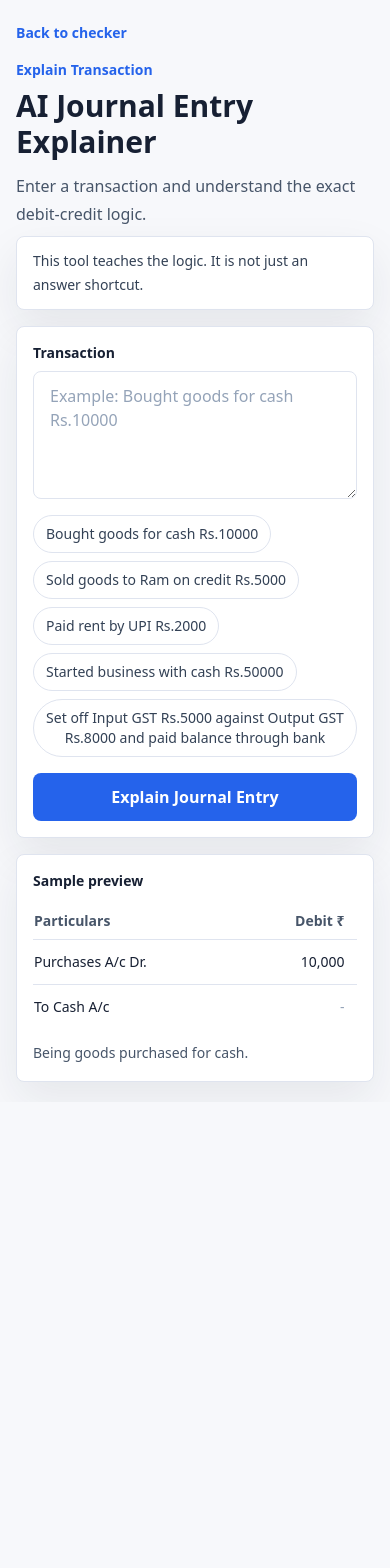
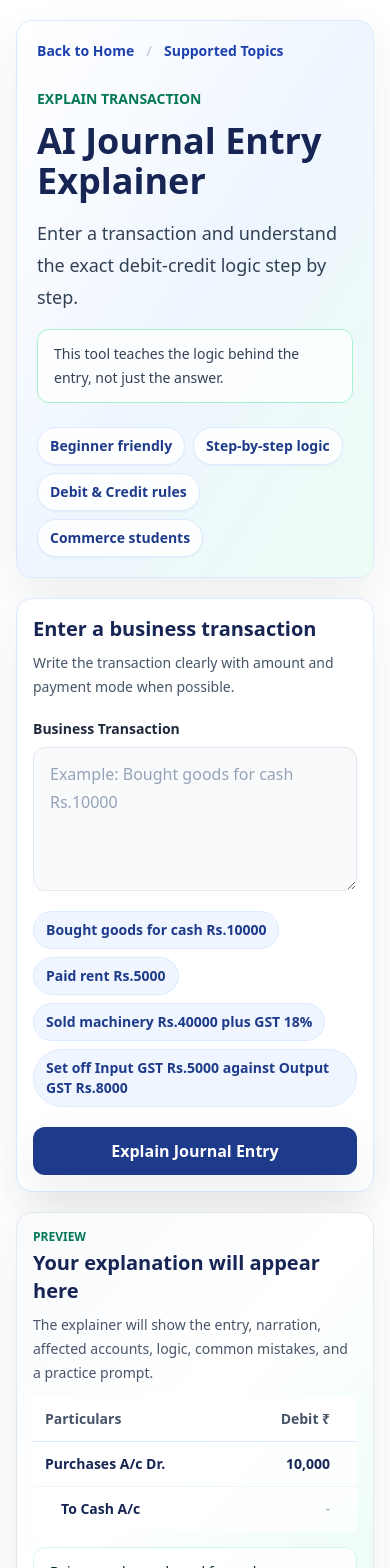
Before and after one commit to mrgogoi59/journal-entry-ai-checker, a Next.js app: page /journal-entry-solver in a window 390 px wide. Shown: the top 1568 px of the page. Before the commit the page ends 1102 px from the top, so only its background shows below. Built offline with nearby package versions, Linux system fonts and the light colour scheme.

Commit message:
Redesign journal entry explainer UI

```diff
--- a/app/journal-entry-solver/page.tsx
+++ b/app/journal-entry-solver/page.tsx
@@ -12,11 +12,14 @@ import type {
 
 const examples = [
   "Bought goods for cash Rs.10000",
-  "Sold goods to Ram on credit Rs.5000",
-  "Paid rent by UPI Rs.2000",
-  "Started business with cash Rs.50000",
-  "Set off Input GST Rs.5000 against Output GST Rs.8000 and paid balance through bank",
+  "Paid rent Rs.5000",
+  "Sold machinery Rs.40000 plus GST 18%",
+  "Set off Input GST Rs.5000 against Output GST Rs.8000",
 ];
+
+const heroBadges = ["Beginner friendly", "Step-by-step logic", "Debit & Credit rules", "Commerce students"];
+
+const loadingSteps = ["Analyzing transaction...", "Identifying affected accounts...", "Applying debit-credit rules..."];
 
 export default function JournalEntrySolverPage() {
   const [transaction, setTransaction] = useState("");
@@ -57,33 +60,58 @@ export default function JournalEntrySolverPage() {
   }
 
   return (
-    <main className="min-h-screen px-4 py-5 sm:px-6 sm:py-9">
-      <section className="mx-auto flex w-full max-w-[920px] flex-col gap-4 sm:gap-5">
-        <header>
-          <Link href="/" className="text-sm font-semibold text-accent hover:text-blue-700">
-            Back to checker
+    <main className="min-h-screen bg-white px-4 py-5 text-ink sm:px-6 sm:py-8">
+      <section className="mx-auto flex w-full max-w-[1080px] flex-col gap-5 sm:gap-6">
+        <header className="overflow-hidden rounded-2xl border border-blue-100 bg-gradient-to-br from-white via-blue-50 to-emerald-50 p-5 shadow-soft sm:p-8">
+          <nav className="flex flex-wrap items-center gap-3 text-sm font-semibold">
+            <Link href="/" className="text-blue-800 transition hover:text-blue-950">
+              Back to Home
             </Link>
-          <p className="mt-4 text-sm font-semibold text-accent">Explain Transaction</p>
-          <h1 className="mt-2 text-3xl font-bold tracking-normal text-ink sm:text-4xl">
+            <span className="text-slate-300">/</span>
+            <Link href="/supported-transactions" className="text-blue-800 transition hover:text-blue-950">
+              Supported Topics
+            </Link>
+          </nav>
+          <div className="mt-7 max-w-3xl">
+            <p className="text-sm font-bold uppercase tracking-normal text-emerald-700">Explain Transaction</p>
+            <h1 className="mt-3 text-4xl font-bold tracking-normal text-blue-950 sm:text-5xl">
               AI Journal Entry Explainer
             </h1>
-          <p className="mt-3 text-base leading-7 text-slate-600">
-            Enter a transaction and understand the exact debit-credit logic.
+            <p className="mt-4 text-lg leading-8 text-slate-700">
+              Enter a transaction and understand the exact debit-credit logic step by step.
             </p>
-          <p className="mt-2 rounded-lg border border-line bg-white px-4 py-3 text-sm leading-6 text-slate-700 shadow-soft">
-            This tool teaches the logic. It is not just an answer shortcut.
+            <p className="mt-4 rounded-xl border border-emerald-200 bg-white/80 px-4 py-3 text-sm font-medium leading-6 text-slate-700">
+              This tool teaches the logic behind the entry, not just the answer.
             </p>
+          </div>
+          <div className="mt-6 flex flex-wrap gap-2">
+            {heroBadges.map((badge) => (
+              <span
+                key={badge}
+                className="rounded-full border border-blue-100 bg-white/90 px-3 py-2 text-sm font-semibold text-blue-900 shadow-sm"
+              >
+                {badge}
+              </span>
+            ))}
+          </div>
         </header>
 
-        <section className="rounded-lg border border-line bg-white p-4 shadow-soft sm:p-6">
-          <div className="flex flex-col gap-4">
+        <section className="rounded-2xl border border-blue-100 bg-white p-4 shadow-soft sm:p-6">
+          <div className="flex flex-col gap-5">
+            <div>
+              <h2 className="text-xl font-bold text-blue-950">Enter a business transaction</h2>
+              <p className="mt-2 text-sm leading-6 text-slate-600">
+                Write the transaction clearly with amount and payment mode when possible.
+              </p>
+            </div>
+
             <label className="flex flex-col gap-2">
-              <span className="text-sm font-semibold text-ink">Transaction</span>
+              <span className="text-sm font-bold text-slate-800">Business Transaction</span>
               <textarea
                 value={transaction}
                 onChange={(event) => setTransaction(event.target.value)}
                 placeholder="Example: Bought goods for cash Rs.10000"
-                className="min-h-32 resize-y rounded-lg border border-line bg-white px-4 py-3 text-base leading-6 outline-none transition placeholder:text-slate-400 focus:border-accent focus:ring-4 focus:ring-blue-100"
+                className="min-h-36 resize-y rounded-xl border border-slate-200 bg-slate-50 px-4 py-3 text-base leading-7 text-blue-950 outline-none transition placeholder:text-slate-400 focus:border-blue-600 focus:bg-white focus:ring-4 focus:ring-blue-100"
               />
             </label>
 
@@ -97,7 +125,7 @@ export default function JournalEntrySolverPage() {
                     setResult(null);
                     setError("");
                   }}
-                  className="rounded-full border border-line bg-white px-3 py-2 text-sm font-medium text-slate-700 transition hover:border-accent hover:text-accent"
+                  className="rounded-full border border-blue-100 bg-blue-50 px-3 py-2 text-left text-sm font-semibold text-blue-900 transition hover:border-blue-300 hover:bg-white"
                 >
                   {example}
                 </button>
@@ -105,16 +133,15 @@ export default function JournalEntrySolverPage() {
             </div>
 
             {error ? <MessageBox message={error} /> : null}
+            {isLoading ? <LoadingPanel /> : null}
 
             <button
               type="button"
               onClick={explainTransaction}
               disabled={isLoading}
-              className="min-h-12 rounded-lg bg-accent px-5 py-3 text-base font-semibold text-white transition hover:bg-blue-700 disabled:cursor-not-allowed disabled:bg-slate-400"
+              className="min-h-12 rounded-xl bg-blue-900 px-5 py-3 text-base font-bold text-white shadow-soft transition hover:bg-blue-800 disabled:cursor-not-allowed disabled:bg-slate-400"
             >
-              {isLoading
-                ? "Analyzing transaction... Identifying affected accounts... Applying debit-credit rules..."
-                : "Explain Journal Entry"}
+              {isLoading ? "Explaining..." : "Explain Journal Entry"}
             </button>
           </div>
         </section>
@@ -135,13 +162,15 @@ function SolverResult({ result }: { result: JournalEntrySolverResponse }) {
   }
 
   return (
-    <section className="grid gap-4">
+    <section className="grid gap-5">
       <ResultSection title="Final Journal Entry" emphasis>
         <JournalEntryTable lines={result.journalEntry} />
       </ResultSection>
 
       <ResultSection title="Narration">
-        <p className="text-sm leading-6 text-slate-700">{result.narration}</p>
+        <div className="rounded-xl border border-emerald-100 bg-emerald-50 px-4 py-3 text-sm font-medium leading-7 text-emerald-950">
+          {result.narration || "Narration not available for this transaction."}
+        </div>
       </ResultSection>
 
       <ResultSection title="Affected Accounts">
@@ -152,68 +181,97 @@ function SolverResult({ result }: { result: JournalEntrySolverResponse }) {
         <StepList steps={result.stepByStepExplanation} />
       </ResultSection>
 
-      <ResultSection title="Common Mistakes">
-        <ul className="grid gap-2 text-sm leading-6 text-slate-700">
+      <ResultSection title="Common Mistakes" tone="warning">
+        <ul className="grid gap-2 text-sm leading-6 text-amber-950">
           {result.commonMistakes.map((mistake, index) => (
-            <li key={`mistake-${mistake}-${index}`}>{mistake}</li>
+            <li
+              key={`mistake-${mistake}-${index}`}
+              className="rounded-xl border border-amber-200 bg-white/80 px-4 py-3"
+            >
+              {mistake}
+            </li>
           ))}
         </ul>
       </ResultSection>
 
       <ResultSection title="Practice Next">
-        <p className="text-sm font-semibold text-ink">{result.practiceQuestion.question}</p>
-        <p className="mt-2 text-sm leading-6 text-slate-600">{result.practiceQuestion.expectedPattern}</p>
+        <div className="rounded-xl border border-blue-100 bg-blue-50/70 p-4">
+          <p className="text-sm font-bold leading-6 text-blue-950">{result.practiceQuestion.question}</p>
+          <p className="mt-2 text-sm leading-6 text-slate-700">{result.practiceQuestion.expectedPattern}</p>
+          <Link
+            href="/"
+            className="mt-4 inline-flex min-h-10 items-center rounded-xl bg-blue-900 px-4 py-2 text-sm font-bold text-white transition hover:bg-blue-800"
+          >
+            Try in Checker
+          </Link>
+        </div>
       </ResultSection>
 
+      <section className="rounded-2xl border border-slate-200 bg-white p-4 shadow-soft sm:p-6">
         <FeedbackReport buttonLabel="Report issue" details={buildSolverFeedbackDetails(result)} />
+      </section>
     </section>
   );
 }
 
 function EmptyPreview() {
   return (
-    <section className="rounded-lg border border-line bg-white p-4 shadow-soft sm:p-6">
-      <h2 className="text-sm font-bold text-ink">Sample preview</h2>
+    <section className="overflow-hidden rounded-2xl border border-slate-200 bg-gradient-to-br from-slate-50 via-white to-emerald-50 p-4 shadow-soft sm:p-6">
+      <div className="flex flex-col gap-2 sm:flex-row sm:items-end sm:justify-between">
+        <div>
+          <p className="text-xs font-bold uppercase tracking-normal text-emerald-700">Preview</p>
+          <h2 className="mt-1 text-xl font-bold text-blue-950">Your explanation will appear here</h2>
+        </div>
+        <p className="max-w-md text-sm leading-6 text-slate-600">
+          The explainer will show the entry, narration, affected accounts, logic, common mistakes, and a practice prompt.
+        </p>
+      </div>
       <div className="mt-3 overflow-x-auto">
         <table className="w-full min-w-[420px] border-collapse text-sm">
           <thead>
-            <tr className="border-b border-line text-left text-slate-600">
-              <th className="py-2 pr-3 font-semibold">Particulars</th>
-              <th className="py-2 pr-3 text-right font-semibold">Debit ₹</th>
-              <th className="py-2 text-right font-semibold">Credit ₹</th>
+            <tr className="border-b border-blue-100 bg-white text-left text-slate-600">
+              <th className="px-3 py-3 font-semibold">Particulars</th>
+              <th className="px-3 py-3 text-right font-semibold">Debit ₹</th>
+              <th className="px-3 py-3 text-right font-semibold">Credit ₹</th>
             </tr>
           </thead>
           <tbody>
-            <tr className="border-b border-line">
-              <td className="py-3 pr-3 font-medium text-ink">Purchases A/c Dr.</td>
-              <td className="py-3 pr-3 text-right text-ink">10,000</td>
-              <td className="py-3 text-right text-slate-400">-</td>
+            <tr className="border-b border-blue-50 bg-white/70">
+              <td className="px-3 py-3 font-semibold text-blue-950">Purchases A/c Dr.</td>
+              <td className="px-3 py-3 text-right font-semibold text-blue-950">10,000</td>
+              <td className="px-3 py-3 text-right text-slate-400">-</td>
             </tr>
-            <tr>
-              <td className="py-3 pr-3 font-medium text-ink">To Cash A/c</td>
-              <td className="py-3 pr-3 text-right text-slate-400">-</td>
-              <td className="py-3 text-right text-ink">10,000</td>
+            <tr className="bg-white/70">
+              <td className="px-3 py-3 pl-7 font-semibold text-blue-950">To Cash A/c</td>
+              <td className="px-3 py-3 text-right text-slate-400">-</td>
+              <td className="px-3 py-3 text-right font-semibold text-blue-950">10,000</td>
             </tr>
           </tbody>
         </table>
       </div>
-      <p className="mt-3 text-sm leading-6 text-slate-600">Being goods purchased for cash.</p>
+      <p className="mt-4 rounded-xl border border-emerald-100 bg-white/80 px-4 py-3 text-sm font-medium leading-6 text-emerald-950">
+        Being goods purchased for cash.
+      </p>
     </section>
   );
 }
 
 function AmbiguousResult({ result }: { result: JournalEntrySolverResponse }) {
   return (
-    <section className="rounded-lg border border-amber-200 bg-amber-50 p-4 text-amber-900 shadow-soft sm:p-6">
-      <h2 className="text-lg font-bold">I cannot safely solve this yet.</h2>
-      <p className="mt-2 whitespace-pre-line text-sm leading-6">{result.message}</p>
+    <section className="rounded-2xl border border-amber-200 bg-amber-50 p-4 text-amber-950 shadow-soft sm:p-6">
+      <p className="text-xs font-bold uppercase tracking-normal text-amber-700">Needs more context</p>
+      <h2 className="mt-2 text-2xl font-bold text-amber-950">I cannot safely solve this yet.</h2>
+      <div className="mt-4 grid gap-3">
+        <IssueInfo label="Reason" value={result.message || "The transaction can be read in more than one way."} />
+        <IssueInfo label="Try writing it like" value={suggestedRewrite(result)} />
+      </div>
 
       <div className="mt-4 grid gap-4 md:grid-cols-2">
         <div>
-          <h3 className="text-sm font-bold">Questions to ask</h3>
+          <h3 className="text-sm font-bold text-amber-950">Questions to ask</h3>
           <ul className="mt-2 grid gap-2 text-sm leading-6">
             {result.ambiguityQuestions.map((question, index) => (
-              <li key={`question-${question}-${index}`} className="rounded-md bg-white px-3 py-2">
+              <li key={`question-${question}-${index}`} className="rounded-xl border border-amber-100 bg-white px-3 py-2">
                 {question}
               </li>
             ))}
@@ -221,7 +279,7 @@ function AmbiguousResult({ result }: { result: JournalEntrySolverResponse }) {
         </div>
 
         <div>
-          <h3 className="text-sm font-bold">Possible interpretations</h3>
+          <h3 className="text-sm font-bold text-amber-950">Possible interpretations</h3>
           <div className="mt-2 grid gap-2">
             {result.possibleInterpretations.map((interpretation, index) => (
               <InterpretationCard key={`interpretation-${interpretation.context}-${index}`} interpretation={interpretation} />
@@ -230,7 +288,7 @@ function AmbiguousResult({ result }: { result: JournalEntrySolverResponse }) {
         </div>
       </div>
 
-      <div className="mt-4">
+      <div className="mt-5 rounded-2xl border border-amber-100 bg-white p-4">
         <FeedbackReport buttonLabel="Report issue" details={buildSolverFeedbackDetails(result)} />
       </div>
     </section>
@@ -239,13 +297,18 @@ function AmbiguousResult({ result }: { result: JournalEntrySolverResponse }) {
 
 function UnsupportedResult({ result }: { result: JournalEntrySolverResponse }) {
   return (
-    <section className="rounded-lg border border-amber-200 bg-amber-50 p-4 text-amber-900 shadow-soft sm:p-6">
-      <h2 className="text-lg font-bold">I cannot safely solve this yet.</h2>
-      <p className="mt-2 whitespace-pre-line text-sm leading-6">
-        {result.message ?? "Please rewrite with amount, payment mode, and account context."}
-      </p>
+    <section className="rounded-2xl border border-amber-200 bg-amber-50 p-4 text-amber-950 shadow-soft sm:p-6">
+      <p className="text-xs font-bold uppercase tracking-normal text-amber-700">Unsupported for now</p>
+      <h2 className="mt-2 text-2xl font-bold text-amber-950">I cannot safely solve this yet.</h2>
+      <div className="mt-4 grid gap-3">
+        <IssueInfo
+          label="Reason"
+          value={result.message ?? "This transaction is outside the current supported rule set."}
+        />
+        <IssueInfo label="Try writing it like" value={suggestedRewrite(result)} />
+      </div>
 
-      <div className="mt-4">
+      <div className="mt-5 rounded-2xl border border-amber-100 bg-white p-4">
         <FeedbackReport buttonLabel="Report issue" details={buildSolverFeedbackDetails(result)} />
       </div>
     </section>
@@ -254,9 +317,9 @@ function UnsupportedResult({ result }: { result: JournalEntrySolverResponse }) {
 
 function InterpretationCard({ interpretation }: { interpretation: SolverPossibleInterpretation }) {
   return (
-    <div className="rounded-lg border border-amber-200 bg-white p-3 text-sm text-slate-800">
-      <div className="font-semibold">{interpretation.context}</div>
-      <pre className="mt-2 whitespace-pre-wrap font-mono text-xs leading-5">
+    <div className="rounded-xl border border-amber-100 bg-white p-3 text-sm text-slate-800 shadow-sm">
+      <div className="font-bold text-amber-950">{interpretation.context}</div>
+      <pre className="mt-2 whitespace-pre-wrap rounded-lg bg-slate-50 p-3 font-mono text-xs leading-5 text-slate-800">
         {interpretation.journalEntry.join("\n")}
       </pre>
       <p className="mt-2 leading-5 text-slate-600">{interpretation.note}</p>
@@ -264,43 +327,70 @@ function InterpretationCard({ interpretation }: { interpretation: SolverPossible
   );
 }
 
-function ResultSection({ title, children, emphasis = false }: { title: string; children: ReactNode; emphasis?: boolean }) {
+function ResultSection({
+  title,
+  children,
+  emphasis = false,
+  tone = "default",
+}: {
+  title: string;
+  children: ReactNode;
+  emphasis?: boolean;
+  tone?: "default" | "warning";
+}) {
+  const sectionClass =
+    tone === "warning"
+      ? "border-amber-200 bg-amber-50"
+      : emphasis
+        ? "border-blue-200 bg-gradient-to-br from-white via-blue-50 to-white ring-2 ring-blue-100"
+        : "border-slate-200 bg-white";
+
   return (
-    <section
-      className={`rounded-lg border bg-white p-4 shadow-soft sm:p-6 ${
-        emphasis ? "border-accent ring-2 ring-blue-100" : "border-line"
-      }`}
-    >
-      <h2 className={emphasis ? "text-base font-bold text-ink" : "text-sm font-bold text-ink"}>{title}</h2>
+    <section className={`rounded-2xl border p-4 shadow-soft sm:p-6 ${sectionClass}`}>
+      <h2 className={emphasis ? "text-xl font-bold text-blue-950" : "text-lg font-bold text-blue-950"}>{title}</h2>
       <div className="mt-3">{children}</div>
     </section>
   );
 }
 
 function JournalEntryTable({ lines }: { lines: SolverJournalEntryLine[] }) {
+  const debitTotal = lines.reduce((total, line) => total + line.debit, 0);
+  const creditTotal = lines.reduce((total, line) => total + line.credit, 0);
+
   return (
-    <div className="overflow-x-auto">
+    <div className="overflow-x-auto rounded-xl border border-blue-100 bg-white">
       <table className="w-full min-w-[420px] border-collapse text-sm">
         <thead>
-          <tr className="border-b border-line bg-paper text-left text-slate-700">
-            <th className="px-3 py-2 font-semibold">Particulars</th>
-            <th className="px-3 py-2 text-right font-semibold">Debit ₹</th>
-            <th className="px-3 py-2 text-right font-semibold">Credit ₹</th>
+          <tr className="border-b border-blue-100 bg-blue-950 text-left text-white">
+            <th className="px-4 py-3 font-semibold">Particulars</th>
+            <th className="px-4 py-3 text-right font-semibold">Debit ₹</th>
+            <th className="px-4 py-3 text-right font-semibold">Credit ₹</th>
           </tr>
         </thead>
         <tbody>
           {lines.map((line, index) => (
             <tr
               key={`journal-${line.account}-${line.debit}-${line.credit}-${index}`}
-              className="border-b border-line last:border-b-0"
+              className="border-b border-blue-50 last:border-b-0"
             >
-              <td className="px-3 py-3 font-medium text-ink">
+              <td className={`px-4 py-3 font-semibold text-blue-950 ${line.credit > 0 ? "pl-8" : ""}`}>
                 {line.debit > 0 ? `${line.account} Dr.` : `To ${line.account}`}
               </td>
-              <td className="px-3 py-3 text-right text-ink">{line.debit > 0 ? formatAmount(line.debit) : "-"}</td>
-              <td className="px-3 py-3 text-right text-ink">{line.credit > 0 ? formatAmount(line.credit) : "-"}</td>
+              <td className="px-4 py-3 text-right font-medium text-slate-900">
+                {line.debit > 0 ? formatAmount(line.debit) : "-"}
+              </td>
+              <td className="px-4 py-3 text-right font-medium text-slate-900">
+                {line.credit > 0 ? formatAmount(line.credit) : "-"}
+              </td>
             </tr>
           ))}
+          {debitTotal > 0 || creditTotal > 0 ? (
+            <tr className="border-t-2 border-blue-100 bg-blue-50 text-blue-950">
+              <td className="px-4 py-3 font-bold">Total</td>
+              <td className="px-4 py-3 text-right font-bold">{formatAmount(debitTotal)}</td>
+              <td className="px-4 py-3 text-right font-bold">{formatAmount(creditTotal)}</td>
+            </tr>
+          ) : null}
         </tbody>
       </table>
     </div>
@@ -309,28 +399,32 @@ function JournalEntryTable({ lines }: { lines: SolverJournalEntryLine[] }) {
 
 function AffectedAccountsTable({ accounts }: { accounts: SolverAffectedAccount[] }) {
   return (
-    <div className="overflow-x-auto">
+    <div className="overflow-x-auto rounded-xl border border-slate-200">
       <table className="w-full min-w-[680px] border-collapse text-sm">
         <thead>
-          <tr className="border-b border-line bg-paper text-left text-slate-700">
-            <th className="py-2 pr-3 font-semibold">Account</th>
-            <th className="py-2 pr-3 font-semibold">Nature</th>
-            <th className="py-2 pr-3 font-semibold">Effect</th>
-            <th className="py-2 pr-3 font-semibold">Debit/Credit</th>
-            <th className="py-2 font-semibold">Rule Applied</th>
+          <tr className="border-b border-slate-200 bg-slate-50 text-left text-slate-700">
+            <th className="px-3 py-3 font-semibold">Account</th>
+            <th className="px-3 py-3 font-semibold">Nature</th>
+            <th className="px-3 py-3 font-semibold">Effect</th>
+            <th className="px-3 py-3 font-semibold">Debit/Credit</th>
+            <th className="px-3 py-3 font-semibold">Rule Applied</th>
           </tr>
         </thead>
         <tbody>
           {accounts.map((account, index) => (
             <tr
               key={`affected-${account.account}-${account.debitOrCredit}-${index}`}
-              className="border-b border-line last:border-b-0"
+              className="border-b border-slate-100 last:border-b-0"
             >
-              <td className="py-3 pr-3 font-medium text-ink">{account.account}</td>
-              <td className="py-3 pr-3 text-slate-700">{account.modernType}</td>
-              <td className="py-3 pr-3 text-slate-700">{account.effect}</td>
-              <td className="py-3 pr-3 font-semibold text-ink">{account.debitOrCredit}</td>
-              <td className="py-3 text-slate-700">{account.ruleApplied}</td>
+              <td className="px-3 py-3 font-bold text-blue-950">{account.account}</td>
+              <td className="px-3 py-3">
+                <MetaBadge value={account.modernType} />
+              </td>
+              <td className="px-3 py-3 text-slate-700">{account.effect}</td>
+              <td className="px-3 py-3">
+                <MetaBadge value={account.debitOrCredit} />
+              </td>
+              <td className="px-3 py-3 text-slate-700">{account.ruleApplied}</td>
             </tr>
           ))}
         </tbody>
@@ -341,9 +435,14 @@ function AffectedAccountsTable({ accounts }: { accounts: SolverAffectedAccount[]
 
 function StepList({ steps }: { steps: string[] }) {
   return (
-    <ol className="grid list-decimal gap-2 pl-5 text-sm leading-6 text-slate-700">
+    <ol className="grid gap-3 text-sm leading-6 text-slate-700">
       {steps.map((step, index) => (
-        <li key={`step-${step}-${index}`}>{step}</li>
+        <li key={`step-${step}-${index}`} className="flex gap-3 rounded-xl border border-slate-200 bg-slate-50 px-4 py-3">
+          <span className="flex h-7 w-7 shrink-0 items-center justify-center rounded-full bg-blue-900 text-xs font-bold text-white">
+            {index + 1}
+          </span>
+          <span className="pt-0.5">{step}</span>
+        </li>
       ))}
     </ol>
   );
@@ -351,10 +450,63 @@ function StepList({ steps }: { steps: string[] }) {
 
 function MessageBox({ message }: { message: string }) {
   return (
-    <div className="rounded-lg border border-red-200 bg-red-50 px-4 py-3 text-sm font-medium leading-6 text-red-700">
+    <div className="rounded-xl border border-red-200 bg-red-50 px-4 py-3 text-sm font-semibold leading-6 text-red-700">
       {message}
     </div>
   );
+}
+
+function LoadingPanel() {
+  return (
+    <div className="rounded-2xl border border-blue-100 bg-blue-50 p-4">
+      <div className="h-2 overflow-hidden rounded-full bg-white">
+        <div className="h-full w-2/3 rounded-full bg-blue-900" />
+      </div>
+      <div className="mt-4 grid gap-2">
+        {loadingSteps.map((step, index) => (
+          <div
+            key={`loading-${step}-${index}`}
+            className="flex items-center gap-3 rounded-xl border border-blue-100 bg-white px-3 py-2 text-sm font-semibold text-blue-950"
+          >
+            <span className="h-2 w-2 rounded-full bg-emerald-500" />
+            {step}
+          </div>
+        ))}
+      </div>
+    </div>
+  );
+}
+
+function MetaBadge({ value }: { value: string }) {
+  const normalizedValue = value.toLowerCase();
+  const tone = normalizedValue.includes("debit") || normalizedValue.includes("asset") || normalizedValue.includes("expense")
+    ? "border-emerald-200 bg-emerald-50 text-emerald-800"
+    : normalizedValue.includes("credit") || normalizedValue.includes("liability") || normalizedValue.includes("income")
+      ? "border-blue-200 bg-blue-50 text-blue-800"
+      : "border-slate-200 bg-slate-50 text-slate-700";
+
+  return (
+    <span className={`inline-flex rounded-full border px-3 py-1 text-xs font-bold ${tone}`}>
+      {value}
+    </span>
+  );
+}
+
+function IssueInfo({ label, value }: { label: string; value: string }) {
+  return (
+    <div className="rounded-xl border border-amber-100 bg-white px-4 py-3">
+      <p className="text-xs font-bold uppercase tracking-normal text-amber-700">{label}</p>
+      <p className="mt-1 whitespace-pre-line text-sm font-medium leading-6 text-slate-800">{value}</p>
+    </div>
+  );
+}
+
+function suggestedRewrite(result: JournalEntrySolverResponse): string {
+  if (result.status === "ambiguous") {
+    return "Mention the account, party role, payment mode, and amount clearly.";
+  }
+
+  return "Include the amount, payment mode, and account context. Example: Paid rent by cash Rs.5000.";
 }
 
 function formatAmount(amount: number): string {
```
Lines whose indentation alone changed are shown as unchanged.
